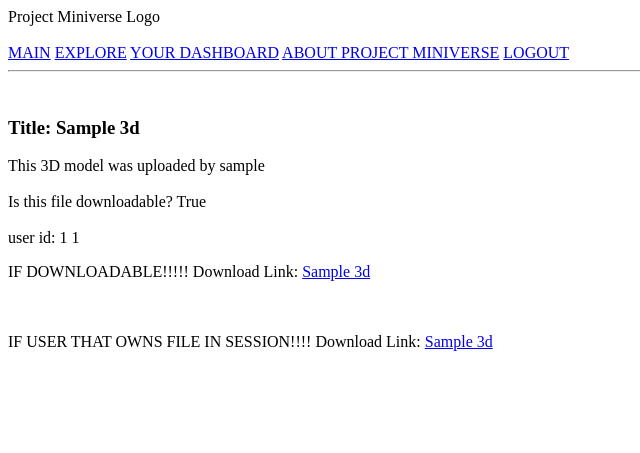
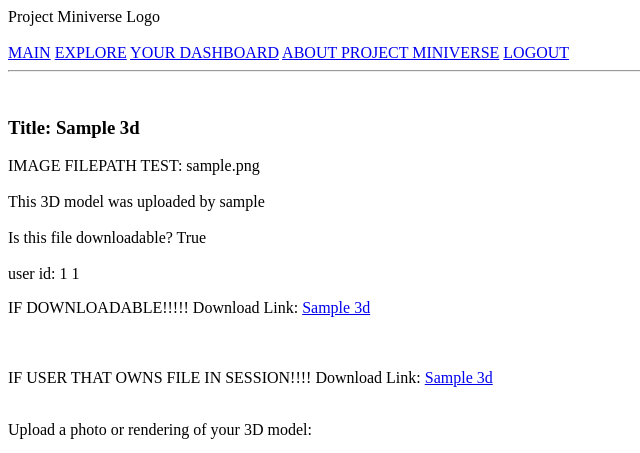
Before and after one commit to CMNWestbrook/Project-Miniverse, a Flask app: page /model_3d_page/1 in a window 1280 px wide. Shown: the top 453 px of the page, without its empty margins (0-640 px from the left). Run offline with Flask 2, Linux system fonts and the light colour scheme; the visitor is signed in with stand-in values (Sample User, id 1); tables that the repository leaves empty hold one stand-in row (values such as "Sample post").

Commit message:
images not quite operational

```diff
--- a/server.py
+++ b/server.py
@@ -2,7 +2,7 @@
 import os
 from jinja2 import StrictUndefined  # makes StrictUndefined work below
 # Makes all the flask commands work
-from flask import Flask, redirect, session, render_template, request, flash, send_from_directory, current_app
+from flask import Flask, redirect, session, render_template, request, flash, send_from_directory, current_app, url_for, jsonify
 # from flaskext.uploads import configure_uploads
 # , IMAGES, ALL
 from werkzeug.utils import secure_filename
@@ -121,8 +121,8 @@ def user_dashboard(user_id):
 
 
 ########### UPLOADS ############
-IMG_UPLOAD_FOLDER = 'uploaded/images'
-IMG_ALLOWED_EXTENSIONS = set(['txt', 'pdf', 'png', 'jpg', 'jpeg', 'gif'])
+IMG_UPLOAD_FOLDER = 'static/uploaded/images'
+IMG_ALLOWED_EXTENSIONS = set(['png', 'jpg', 'jpeg', 'gif'])
 
 #STL_UPLOAD_FOLDER = '/uploaded/stl_files'
 STL_UPLOAD_FOLDER = 'uploaded/stl_files'
@@ -133,34 +133,14 @@ app.config['STL_UPLOAD_FOLDER'] = STL_UPLOAD_FOLDER
 
 
 # these two functions make sure the file exension is correct
-def img_allowed_file(filename):
-    return '.' in filename and \
-           filename.rsplit('.', 1)[1].lower() in IMG_ALLOWED_EXTENSIONS
+def img_allowed_file(img_filename):
+    return '.' in img_filename and \
+           img_filename.rsplit('.', 1)[1].lower() in IMG_ALLOWED_EXTENSIONS
 
 
 def stl_allowed_file(filename):
     return '.' in filename and \
            filename.rsplit('.', 1)[1].lower() in STL_ALLOWED_EXTENSIONS
-
-
-@app.route('/upload_file_img', methods=['GET', 'POST'])
-def upload_file_img():
-    if request.method == 'POST':
-        # check if the post request has the file ending
-        if 'img' not in request.files:
-            flash('Incorrect file ending')
-            return redirect("/upload_file_img")
-        img_file = request.files['img']
-        if img_file.filename == '':
-            flash("You didn\'t select a file")
-            return redirect("/upload_file_img")
-        if request.method == 'POST' and img_file and img_allowed_file(img_file.filename):
-            filename = secure_filename(img_file.filename)
-            img_file.save(os.path.join(app.config['IMG_UPLOAD_FOLDER'], filename))
-            flash("%s has been uploaded" % filename)
-            return filename
-
-    return render_template('upload_img.html')
 
 
 @app.route('/upload_file_stl', methods=['GET'])
@@ -214,12 +194,70 @@ def model_3d_page(model_3d_id):
     user = User.query.get(user_id)
     model3d = Model3d.query.get(model_3d_id)
     current_user = session['user_id']
+    img = UserImage.query.get(model_3d_id)
+    # img = UserImage.query.get(img_id)
 
-    return render_template('model_3d_page.html', user=user, model3d=model3d, current_user=current_user)
+    return render_template('model_3d_page.html', user=user, model3d=model3d, current_user=current_user, img=img)
 
 
-# make route for photo upload
-# /uploaded/stl_files/<path:filename>
+@app.route('/upload_file_img.json', methods=['POST'])
+def upload_file_img():
+    """Processes and uploads the file securely and generates confirmation page"""
+    print "stuffnthings!!!!!!!!!!!" * 10
+    print "1" * 20
+
+    # img_file = request.files['png', 'jpg', 'jpeg', 'gif']
+    # img_file = request.files['file']
+
+    if 'img' not in request.files:
+        flash('Incorrect file ending')
+        return redirect("/upload_file_img.json")
+        print "1.5" * 20
+
+    img_file = request.files['img']
+    print "2" * 20
+
+    if img_file.img_filename == '':
+        flash('You didn\'t select the correct file type')
+        return redirect("upload_file_img.jsonrequest.url")
+        print "2.5" * 20
+    if img_file and img_allowed_file(img_file.img_filename):
+        img_filename = secure_filename(img_file.img_filename)
+        img_file.save(os.path.join(app.config['IMG_UPLOAD_FOLDER'], img_filename))
+        print "3" * 20
+    # import pdb; pdb.set_trace()
+
+    # if 'png', 'jpg', 'jpeg', 'gif' not in request.files:
+    #     flash('Incorrect file ending')
+    #     return redirect("/upload_file_img")
+    # if img_file.img_filename == '':
+    #     flash('You didn\'t select the correct file type')
+    #     return redirect("/upload_file_img")
+    # if img_file and img_allowed_file(img_file.img_filename):
+    # img_filename = secure_filename(img_file.img_filename)
+    # img_file.save(os.path.join(app.config['IMG_UPLOAD_FOLDER'], img_filename))
+
+    user_id = session['user_id']
+    # ???? sending the right thing?
+    filepath_img = img_filename
+
+    print "4" * 20
+    new_img = UserImage(filepath_img=filepath_img, user_id=user_id)
+
+    print "5" * 20
+    db.session.add(new_img)
+    db.session.commit()
+
+    print "6" * 20
+
+    model_3d_id = UserImage.query.get(new_img.id)
+    user = User.query.get(user_id)
+    # img = Model3d.query.get(filepath_img)
+    # img = UserImage.query.get(model_3d_id)
+
+    print jsonify({'img_url': img, 'user': user, 'model_3d_id': model_3d_id})
+    return jsonify({'img_url': img, 'user': user, 'model_3d_id': model_3d_id})
+
 
 @app.route('/uploaded/stl_files/<path:filepath_3d>', methods=['GET'])
 def download(filepath_3d):
--- a/templates/model_3d_page.html
+++ b/templates/model_3d_page.html
@@ -1,9 +1,13 @@
 {% extends 'base.html' %}
-
 {% block content %}
 
 
 <h3>Title: {{ model3d.title }}</h3>
+
+
+IMAGE FILEPATH TEST:
+{{ img.filepath_img }}<br /><br />
+
 
 This 3D model was uploaded by {{ model3d.user.username }}
 <br /><br />
@@ -20,12 +24,67 @@ user id: {{ model3d.user.user_id }} {{ current_user }}
 
 {% if current_user == model3d.user.user_id %}
 <br /><br />
+<div id="user download file">
 IF USER THAT OWNS FILE IN SESSION!!!!
 Download Link: <a href="/uploaded/stl_files/{{ model3d.filepath_3d }}" download>{{ model3d.title }}</a>
+</div><br />
+
+<div><p>Upload a photo or rendering of your 3D model:</p>
+    <form method="POST" enctype="multipart/form-data" id="img-upload-form">
+        <input type="file" name="img" id="img">
+        <button id="upload-img-button" type="submit">Upload Image</button>
+    </form>
+</div>
 
 {% endif %}
 
+<div>
+testing image!!!!!!!!!!!!
+<img src= {{ url_for('static', filename ='uploaded/images/testiph.jpg') }} height='200em' alt='test'>
 
+</div>
+
+<div id="photo-uploaded"></div>
+
+<script src="https://code.jquery.com/jquery.js"></script>
+<!-- <script src="/static/project_miniverse.js"></script> -->
+
+<script>
+function uploadImage(evt) {
+    evt.preventDefault();
+    // var uploadImg = $('#img').val();
+    // // var uploadImg = $('#img-upload-form').serialize();
+
+    // make uploadImg object/dictionary
+
+    // = new FormData($('img-upload-form')[0]);
+    // var uploadImg = $('#img').val();
+
+    // instead of uploadImg use imgData, clearer
+    // var imgData = new FormData($('#img-upload-form')[0]);
+    var imgData = new FormData();
+    imgData.append('img', $('#img').val());
+
+    // console.log(uploadImg);
+
+    $.ajax({type: "POST",
+            paramname: "img",
+            url: "/upload_file_img.json",
+            data: imgData,
+            contentType: false,
+            processData: false,
+            // dataType: "json"
+            // mimeType: "multipart/form-data",
+            success: function (data) {
+                console.log('Success! now put in html');
+        // $('#photo-uploaded').html("<img src= {{ url_for('static', filename='uploaded/images/" + model3d.downloadable + "') }} height='300em' alt='results.img_url'>");
+            }
+    });
+}
+
+$('#img-upload-form').on('submit', uploadImage);
+
+</script>
 
 
 {% endblock %}
```
Also changed, not shown: templates/upload_img.html (+5 -3 lines).
